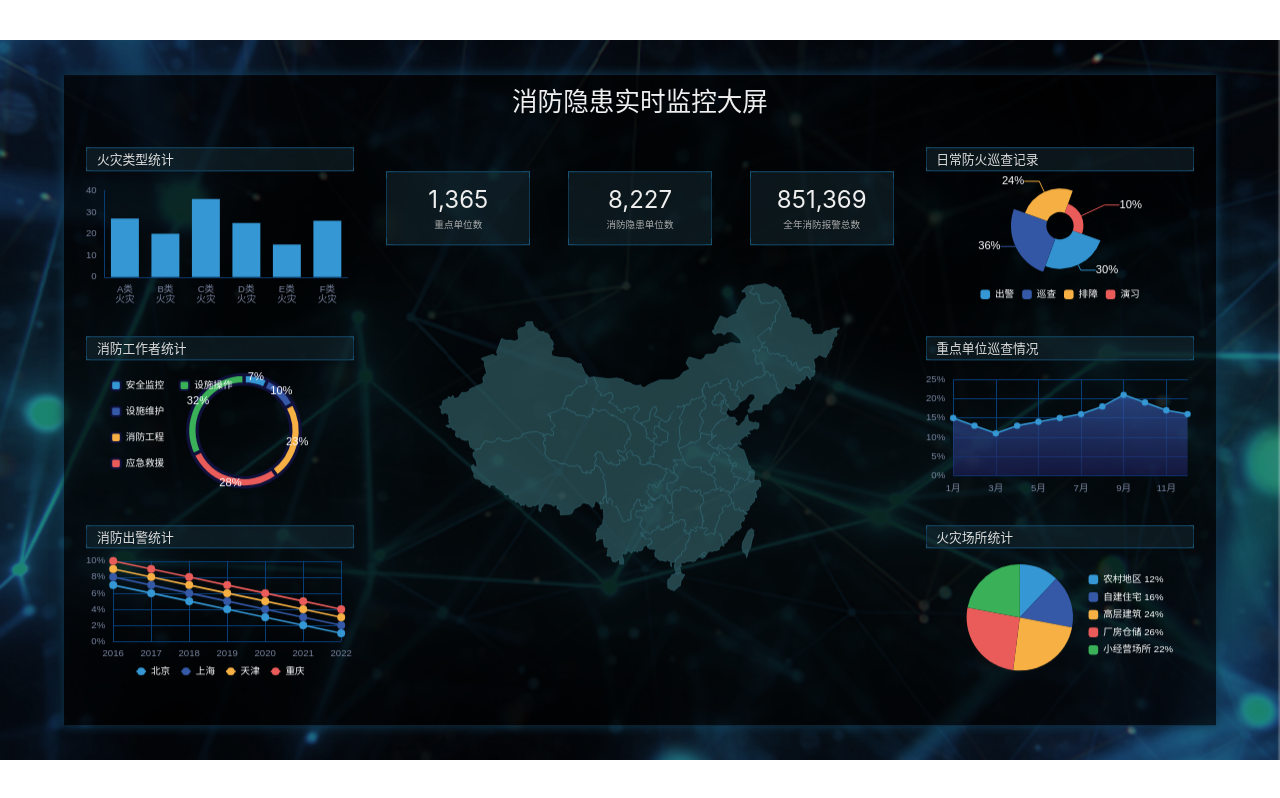
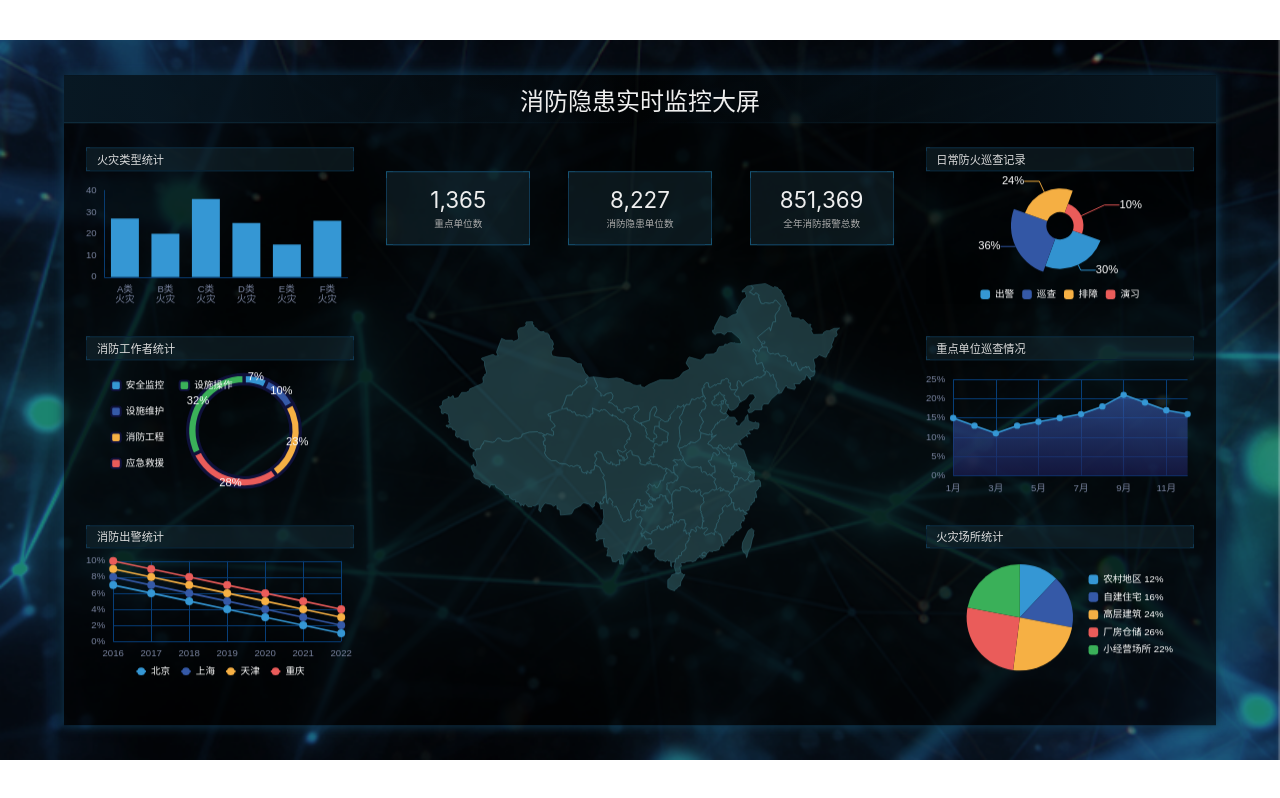
Before and after one commit to AAAACH/big-screen, a React (Vite) app: page /#/ in a window 1280 px wide. Built offline with nearby package versions, Linux system fonts and the light colour scheme.

Commit message:
add header background and border

```diff
--- a/src/components/Chart4.tsx
+++ b/src/components/Chart4.tsx
@@ -20,7 +20,7 @@ export const Chart4 = () => {
           mapType: 'CN',
           label: {show: false, color: 'white'},
           itemStyle: {
-            areaColor: 'rgba(56, 105, 112, 0.6)',
+            areaColor: 'rgba(56, 105, 112, 0.5)',
             borderColor: '#376c78',
             emphasis: {
               label: {color: 'white'},
--- a/src/pages/home.scss
+++ b/src/pages/home.scss
@@ -16,7 +16,18 @@
       justify-content: center;
       align-items: center;
       color: #eee;
-      font-size: px(16)
+      font-size: px(15);
+      background: linear-gradient(90deg, rgba(8, 24, 35, 1) 0%, rgba(0, 0, 0, 0) 50%, rgba(8, 24, 35, 1) 100%);
+      position: relative;
+      &::before {
+        content: '';
+        position: absolute;
+        height: 1px;
+        bottom: 0;
+        left: 0;
+        right: 0;
+          background: linear-gradient(90deg, rgba(16, 48, 65, 1) 0%, rgba(0, 0, 0, 0) 50%, rgba(16, 48, 65, 1) 100%);
+      }
     }
     main {
       height: px(361);
@@ -25,11 +36,11 @@
       grid-template:
         ". box1 . box2 . box3" 1fr / 14fr 168fr 20fr 318fr 20fr 168fr 14fr;
       .title {
-        border: 1px solid #165374;
+        border: 1px solid #103852;
         color: #ddd;
         background: rgba(31, 59, 70, 0.35);
         height: px(15);
-        font-size: px(8);
+        font-size: px(7);
         padding-left: px(6);
         display: flex;
         align-items: center;
@@ -41,10 +52,10 @@
           bottom: 0;
           left: 0;
           right: 0;
-          box-shadow: 4px 0 0 -3px #103852,
-          -4px 0 0 -3px #103852,
-          0 4px 0 -3px #103852,
-          0 -4px 0 -3px #103852,;
+          box-shadow: 4px 0 0 -3px #082131,
+          -4px 0 0 -3px #082131,
+          0 4px 0 -3px #082131,
+          0 -4px 0 -3px #082131,;
         }
       }
       .section1 {
@@ -73,7 +84,7 @@
             position: relative;
             p {
               margin-bottom: px(2);
-              font-size: px(15);
+              font-size: px(14);
               color: #eee;
             }
             &::before {
```
